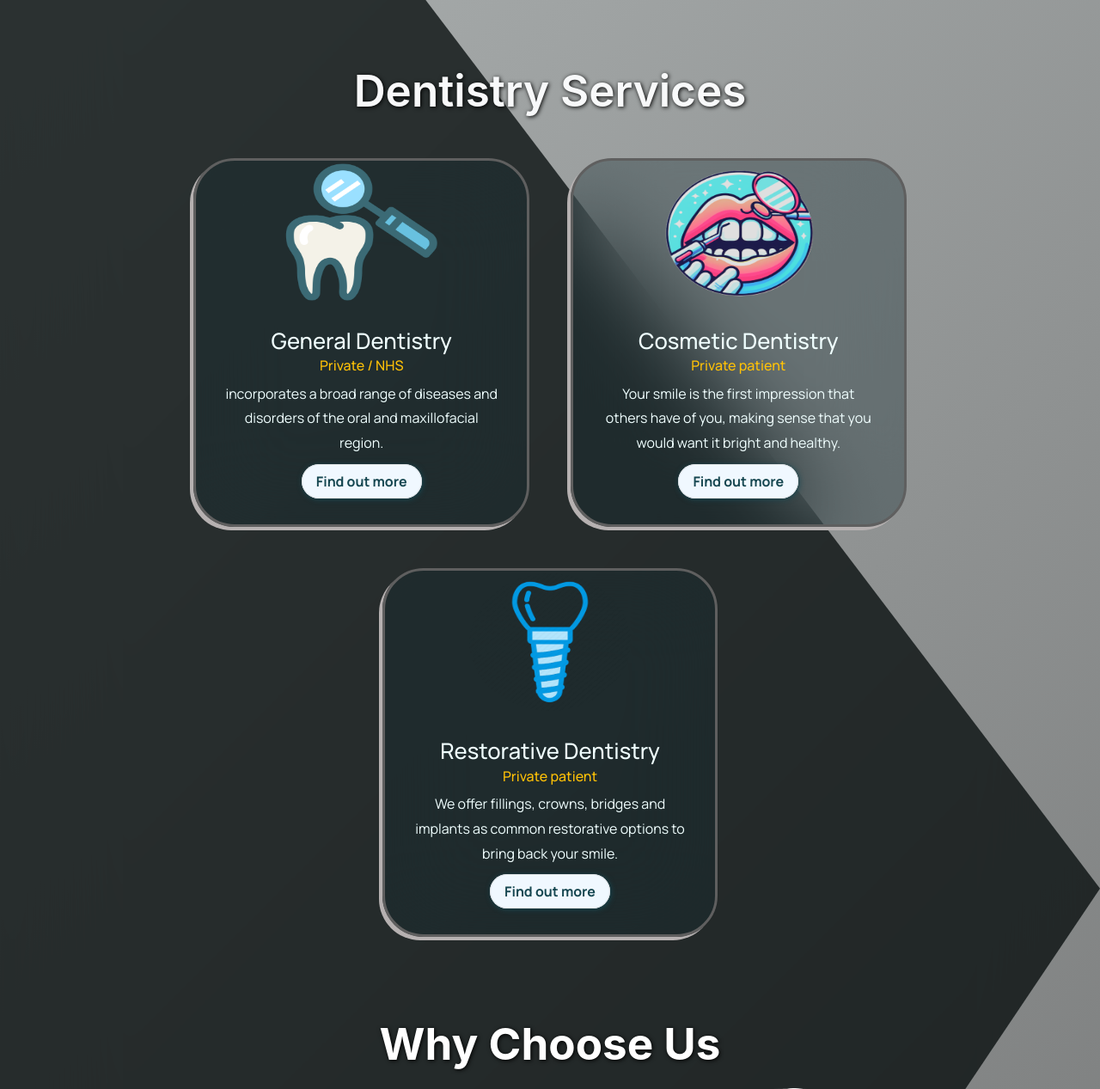
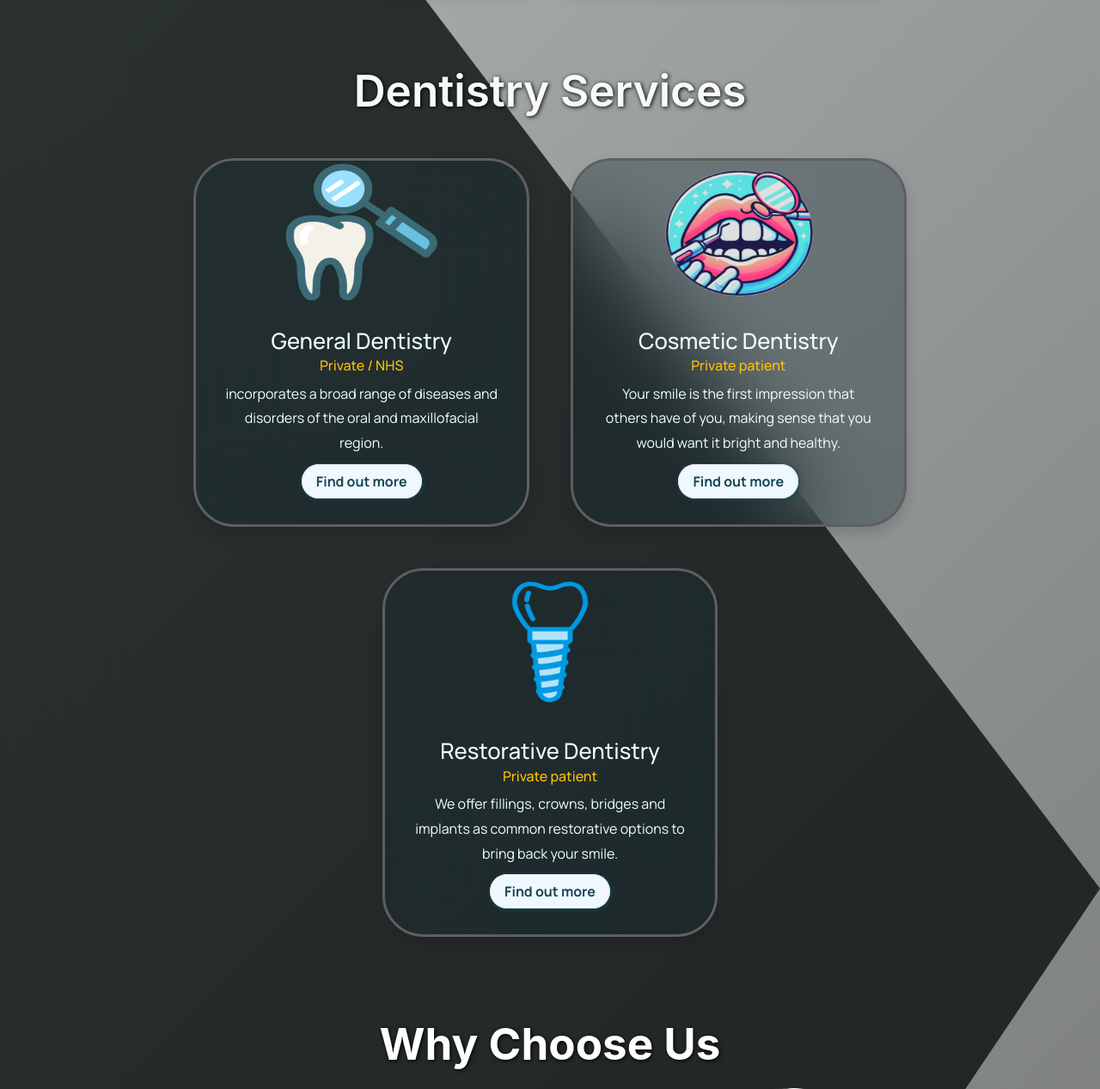
Before and after one commit to maisam2004/hclinic, a Django app: page / in a window 1280 px wide. Shown: the part 1348-2615 px from the top of the page at 86% size. Run offline with Django 4.2, Linux system fonts and the light colour scheme; parts of the project's set-up code (start-up, migrations or seed data) failed here and were passed over; some libraries are stand-ins or nearby versions.

Commit message:
Add bootsrap shadow to body cards

```diff
--- a/core/templates/core/homepage.html
+++ b/core/templates/core/homepage.html
@@ -65,7 +65,7 @@
 
     <h2 class="text-light fw-semibold text-center">Current offers</h2>
     <div class="container-md card-container p5 mt-3 d-flex flex-wrap gap-4 ">
-        <div class="card left-card position-relative d-inline-block offer-card" style="width: 24rem;">
+        <div class="card shadow left-card position-relative d-inline-block offer-card" style="width: 24rem;">
             <div class="card-body m-3 ">
               <h5 class="card-title p-2  rounded-pill ">New patient offer</h5><br>
               <h6 class="card-subtitle mb-2 fw-bold text-warning">Private patient</h6><br>
@@ -82,7 +82,7 @@
             </div>
           </div>
 
-          <div class="card right-card  position-relative offer-card" style="width: 24rem;">
+          <div class="card shadow right-card  position-relative offer-card" style="width: 24rem;">
 
             <div class="card-body m-3">
                 <h5 class="card-title  rounded p-2  rounded-pill">Special Offer</h5><br>
@@ -105,7 +105,7 @@
 <section class="denteistry_services container-fluid pb-4 pt-5 mt-3 mb-3">
     <h2 class="text-light fw-semibold mx-auto">Dentistry Services</h2>
     <div class="container-md p5 mt-3 d-flex flex-wrap gap-5 justify-content-center">
-        <div class="card services text-center position-relative rounded-4 d-inline-block fade-in-image" >
+        <div class="card shadow services text-center position-relative rounded-4 d-inline-block fade-in-image" >
             <img src="{% static 'general_den.webp' %}" class="card-img-top " alt="general checkup">
             <div class="card-body m-3">
               <h5 class="card-title ">General Dentistry</h5>
@@ -116,7 +116,7 @@
             </div>
         </div>
 
-        <div class="card services text-center position-relative rounded-4 d-inline-block fade-in-image" >
+        <div class="card shadow services text-center position-relative rounded-4 d-inline-block fade-in-image" >
             <img src="{% static 'cosmetic_den.png' %}" class="card-img-top rounded-circle" alt="cosmetic image">
             <div class="card-body m-3">
               <h5 class="card-title ">Cosmetic Dentistry</h5>
@@ -126,7 +126,7 @@
 
             </div>
         </div>
-        <div class="card services text-center position-relative rounded-4 d-inline-block fade-in-image" >
+        <div class="card shadow services text-center position-relative rounded-4 d-inline-block fade-in-image" >
             <img src="{% static 'restorative_den.png' %}" class="card-img-top rounded-circle" alt="restorative dental">
             <div class="card-body m-3">
               <h5 class="card-title ">Restorative Dentistry</h5>
--- a/static/css/styles_render.css
+++ b/static/css/styles_render.css
@@ -584,7 +584,7 @@ z-index: 10;
     padding-left: 0.1em !important;
     padding-right: 0.1em !important;
     line-height: 1.8em;
-    box-shadow: -4px 4px 0px  #b6b1b1;
+
 
     border: 3px solid #5f5f5f;
     /* transition: box-shadow 0.3s ease; */
```
